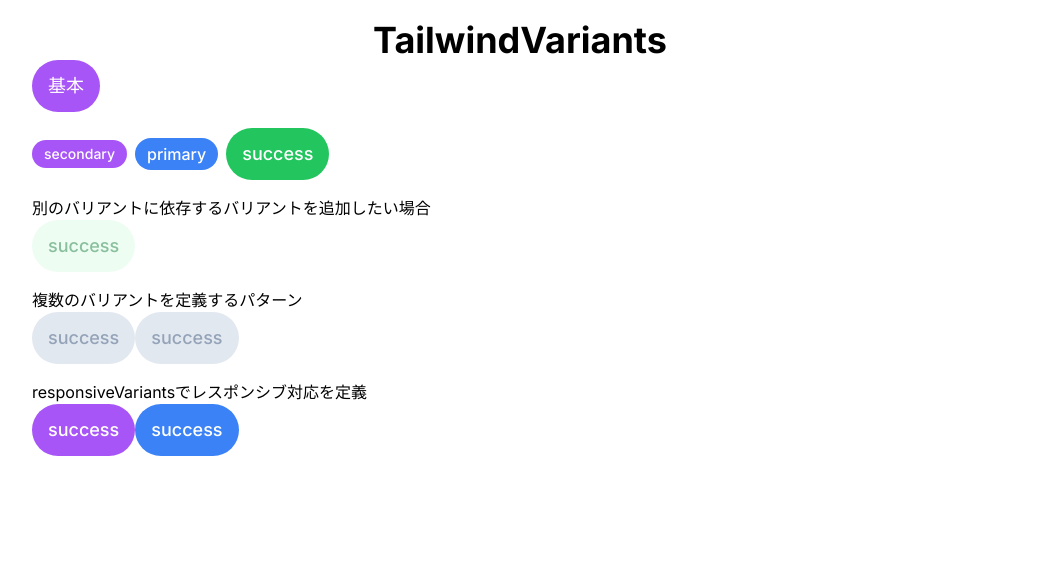
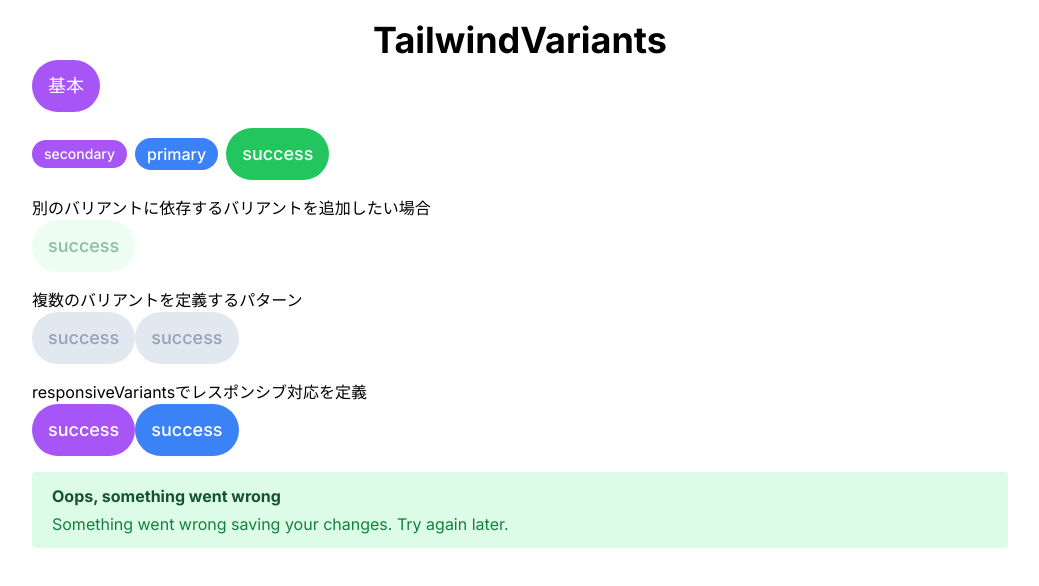
Before and after one commit to ryuta09/nextjs-testing-environment, a Next.js app: page /tailwindvariants in a window 1280 px wide. Shown: the top 586 px of the page, without its empty margins (120-1159 px from the left). Built offline with nearby package versions, Linux system fonts and the light colour scheme.

Commit message:
feat: 複合バリアントを持つスロットの定義

```diff
--- /dev/null
+++ b/app/components/Alert.tsx
@@ -0,0 +1,87 @@
+import React from "react";
+import { VariantProps, tv } from "tailwind-variants";
+type AlertVariants = VariantProps<typeof alert>
+
+  interface AlertProps extends AlertVariants {
+    severity: 'error' | 'success',
+    variant: 'outlined' | 'filled',
+  }
+const Alert = ({ severity, variant }: AlertProps) => {
+  const alert = tv({
+    slots: {
+      root: "rounded py-3 px-5 mb-4",
+      title: "font-bold mb-1",
+      message: "",
+    },
+    variants: {
+      variant: {
+        outlined: {
+          root: "border",
+        },
+        filled: {
+          root: "",
+        },
+      },
+      severity: {
+        error: "",
+        success: "",
+      },
+    },
+    compoundVariants: [
+      {
+        variant: "outlined",
+        severity: "error",
+        class: {
+          root: "border-red-700 dark:border-red-500",
+          title: "text-red-700 dark:text-red-500",
+          message: "text-red-600 dark:text-red-500",
+        },
+      },
+      {
+        variant: "outlined",
+        severity: "success",
+        class: {
+          root: "border-green-700 dark:border-green-500",
+          title: "text-green-700 dark:text-green-500",
+          message: "text-green-600 dark:text-green-500",
+        },
+      },
+      {
+        variant: "filled",
+        severity: "error",
+        class: {
+          root: "bg-red-100 dark:bg-red-800",
+          title: "text-red-900 dark:text-red-50",
+          message: "text-red-700 dark:text-red-200",
+        },
+      },
+      {
+        variant: "filled",
+        severity: "success",
+        class: {
+          root: "bg-green-100 dark:bg-green-800",
+          title: "text-green-900 dark:text-green-50",
+          message: "text-green-700 dark:text-green-200",
+        },
+      },
+    ],
+    defaultVariants: {
+      variant: "filled",
+      severity: "success",
+    },
+  });
+
+
+  const { root, message, title } = alert({ severity, variant });
+
+  return (
+    <div className={root()}>
+      <div className={title()}>Oops, something went wrong</div>
+      <div className={message()}>
+        Something went wrong saving your changes. Try again later.
+      </div>
+    </div>
+  );
+};
+
+export default Alert;
--- a/app/tailwindvariants/page.tsx
+++ b/app/tailwindvariants/page.tsx
@@ -1,5 +1,6 @@
 import React from 'react'
 import Button from '../components/Button'
+import Alert from '../components/Alert'
 
 const TailwindVariants = () => {
   return (
@@ -29,6 +30,9 @@
         <Button color={{initial: 'primary', sm: 'success', md:'secondary'}} size={{initial: 'sm', sm: 'md', md: 'lg'}}>success</Button>
         <Button color={{initial: 'secondary', sm: 'success', md:'primary'}} size={{initial: 'sm', sm: 'md', md: 'lg'}}>success</Button>
       </div>
+
+      <Alert severity="success" variant="filled" />
+
     </div>
   )
 }
```
